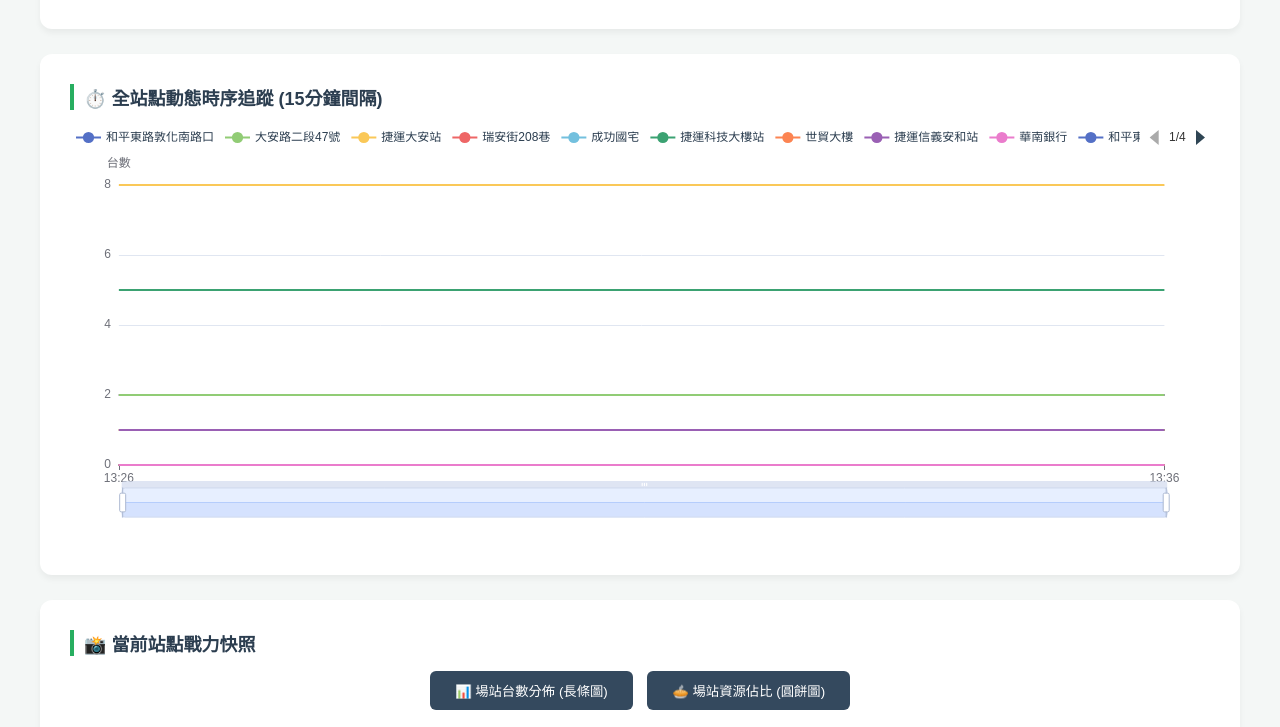
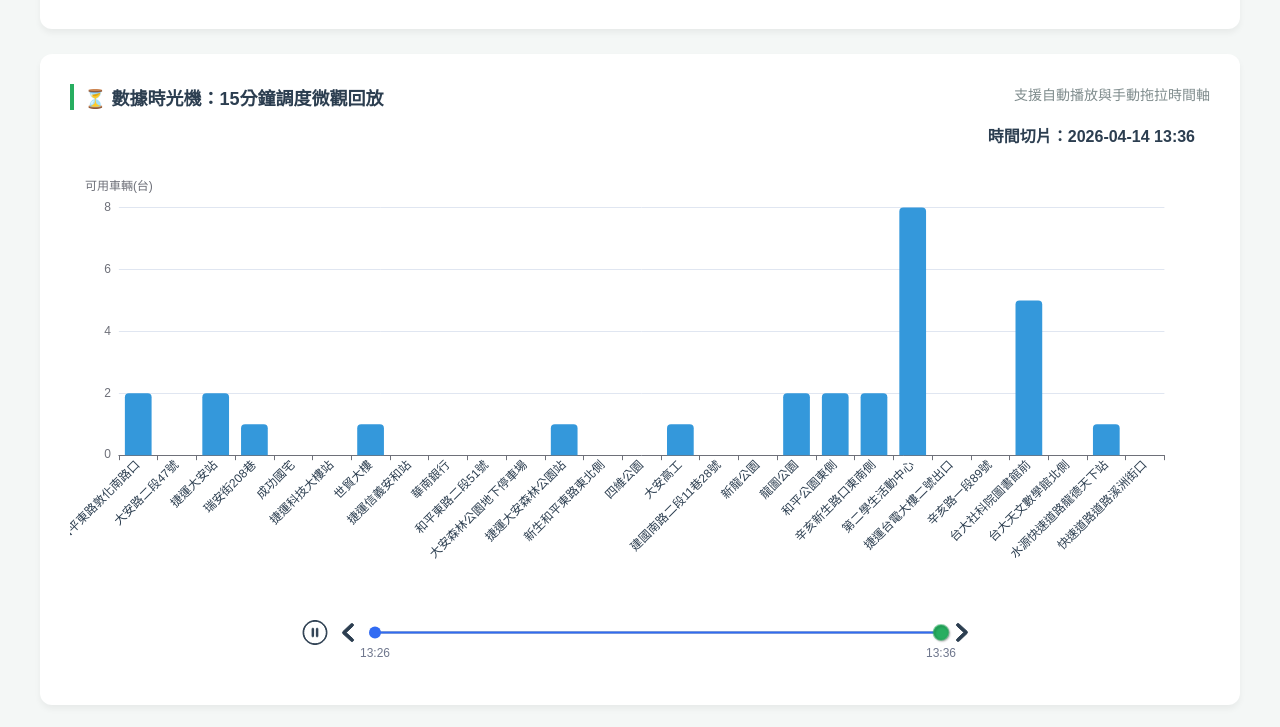
Before and after one commit to a13a5510-ctrl/moovo-tracker, a plain HTML site: page index.html in a window 1280 px wide. Shown: the part 522-1249 px from the top of the page. Drawn offline with nearby package versions, Linux system fonts and the light colour scheme.

Commit message:
Update index.html

```diff
--- a/index.html
+++ b/index.html
@@ -43,7 +43,9 @@
         .chart-controls button:hover { opacity: 0.8; }
         .chart-container { height: 500px; width: 100%; }
         .trend-container { height: 400px; width: 100%; margin-bottom: 20px; }
-        .section-title { font-size: 18px; font-weight: bold; border-left: 4px solid var(--accent-color); padding-left: 10px; margin-bottom: 15px; }
+        /* 時光機圖表專屬高度 */
+        .timeline-container { height: 550px; width: 100%; }
+        .section-title { font-size: 18px; font-weight: bold; border-left: 4px solid var(--accent-color); padding-left: 10px; margin-bottom: 15px; display: flex; justify-content: space-between;}
         .footer { text-align: center; font-size: 13px; color: var(--text-muted); margin-top: 20px; padding-bottom: 20px;}
     </style>
 </head>
@@ -93,7 +95,15 @@
         </div>
 
         <div class="chart-section">
-            <div class="section-title">⏱️ 全站點動態時序追蹤 (15分鐘間隔)</div>
+            <div class="section-title">
+                <span>⏳ 數據時光機：15分鐘調度微觀回放</span>
+                <span style="font-size: 14px; font-weight: normal; color: var(--text-muted);">支援自動播放與手動拖拉時間軸</span>
+            </div>
+            <div id="timeMachineChart" class="timeline-container"></div>
+        </div>
+
+        <div class="chart-section">
+            <div class="section-title">宏觀：全站點動態時序追蹤 (24小時總覽)</div>
             <div id="trendChart" class="trend-container"></div>
         </div>
 
@@ -114,6 +124,7 @@
     <script>
         let snapshotChartInst = null;
         let trendChartInst = null;
+        let timeMachineInst = null; // 新增時光機實例
         let latestData = [];
         let trendHistory = [];
         let currentSnapshotType = 'bar';
@@ -141,7 +152,13 @@
             const isDark = htmlTag.getAttribute('data-theme') === 'dark';
             if (isDark) { htmlTag.removeAttribute('data-theme'); btn.innerText = '🌓 切換深色模式'; }
             else { htmlTag.setAttribute('data-theme', 'dark'); btn.innerText = '☀️ 切換淺色模式'; }
-            if (latestData.length > 0) { renderSnapshotChart(currentSnapshotType); renderTrendChart(); }
+
+            // 重繪所有圖表以適應深淺色
+            if (latestData.length > 0) renderSnapshotChart(currentSnapshotType);
+            if (trendHistory.length > 0) {
+                renderTrendChart();
+                renderTimeMachineChart();
+            }
         }
 
         async function init() {
@@ -159,32 +176,89 @@
                 try {
                     const resTrend = await fetch('./history_trend.json?t=' + ts);
                     trendHistory = await resTrend.json();
-                } catch(e) { console.warn("尚未建立歷史趨勢檔案，將於下次 15 分鐘排程後自動生成。"); }
+                } catch(e) { console.warn("尚未建立歷史趨勢檔案"); }
 
                 renderSnapshotChart('bar');
-                if(trendHistory.length > 0) renderTrendChart();
+                if(trendHistory.length > 0) {
+                    renderTrendChart();
+                    renderTimeMachineChart(); // 啟動時光機
+                }
 
             } catch (err) { console.error("加載失敗", err); }
         }
 
+        // 🌟 核心魔法：數據時光機 (動態時間軸圖表)
+        function renderTimeMachineChart() {
+            const chartDom = document.getElementById('timeMachineChart');
+            const isDark = document.documentElement.getAttribute('data-theme') === 'dark';
+            if (timeMachineInst) timeMachineInst.dispose();
+            timeMachineInst = echarts.init(chartDom, isDark ? 'dark' : null);
+
+            // 提取時間節點 (HH:MM) 作為播放器的刻度
+            const timeLabels = trendHistory.map(item => item.time.split(' ')[1]);
+            const stations = Object.keys(trendHistory[0].data);
+            const textColor = isDark ? '#ecf0f1' : '#2c3e50';
+
+            // 建立每個時間點的「影格」數據
+            const optionsArray = trendHistory.map(historyPoint => {
+                return {
+                    title: { text: `時間切片：${historyPoint.time}` },
+                    series: [{
+                        data: stations.map(station => historyPoint.data[station] ? historyPoint.data[station].bikes : 0)
+                    }]
+                };
+            });
+
+            // 播放器基礎設定
+            const baseOption = {
+                backgroundColor: 'transparent',
+                timeline: {
+                    axisType: 'category',
+                    autoPlay: true,           // 預設自動播放
+                    playInterval: 1500,       // 每個影格停留 1.5 秒
+                    data: timeLabels,
+                    label: { color: textColor },
+                    controlStyle: { color: textColor, borderColor: textColor },
+                    lineStyle: { color: '#7f8c8d' },
+                    checkpointStyle: { color: '#27ae60', borderColor: 'rgba(39, 174, 96, 0.5)' },
+                    bottom: 10
+                },
+                title: { textStyle: { color: textColor, fontSize: 16 }, top: 0, right: 10 },
+                tooltip: { trigger: 'axis', axisPointer: { type: 'shadow' } },
+                grid: { left: '3%', right: '4%', bottom: '20%', top: '15%', containLabel: true },
+                xAxis: {
+                    type: 'category',
+                    data: stations,
+                    axisLabel: { interval: 0, rotate: 45, color: textColor }
+                },
+                yAxis: { type: 'value', name: '可用車輛(台)' },
+                series: [{
+                    type: 'bar',
+                    itemStyle: { color: '#3498db', borderRadius: [4, 4, 0, 0] },
+                    // 加上動畫效果
+                    animationDurationUpdate: 800,
+                    animationEasingUpdate: 'quinticInOut'
+                }]
+            };
+
+            timeMachineInst.setOption({
+                baseOption: baseOption,
+                options: optionsArray
+            });
+        }
+
+        // 宏觀折線圖
         function renderTrendChart() {
             const chartDom = document.getElementById('trendChart');
             const isDark = document.documentElement.getAttribute('data-theme') === 'dark';
             if (trendChartInst) trendChartInst.dispose();
             trendChartInst = echarts.init(chartDom, isDark ? 'dark' : null);
 
-            // 提取時間軸
             const times = trendHistory.map(item => item.time.split(' ')[1]);
-
-            // 提取所有站點名稱
             const stations = Object.keys(trendHistory[0].data);
 
-            // 建立折線圖 series
             const seriesData = stations.map(station => ({
-                name: station,
-                type: 'line',
-                smooth: true,
-                symbol: 'none',
+                name: station, type: 'line', smooth: true, symbol: 'none',
                 data: trendHistory.map(item => item.data[station] ? item.data[station].bikes : 0)
             }));
 
@@ -192,15 +266,16 @@
                 backgroundColor: 'transparent',
                 tooltip: { trigger: 'axis' },
                 legend: { type: 'scroll', top: 0, textStyle: { color: isDark ? '#ecf0f1' : '#2c3e50' } },
-                grid: { left: '3%', right: '4%', bottom: '10%', containLabel: true },
+                grid: { left: '3%', right: '4%', bottom: '15%', containLabel: true },
                 xAxis: { type: 'category', boundaryGap: false, data: times },
                 yAxis: { type: 'value', name: '台數' },
-                dataZoom: [{ type: 'inside', start: 0, end: 100 }, { start: 0, end: 100 }], // 支援縮放
+                dataZoom: [{ type: 'inside', start: 0, end: 100 }, { start: 0, end: 100 }],
                 series: seriesData
             };
             trendChartInst.setOption(option);
         }
 
+        // 當前快照圖
         function renderSnapshotChart(type) {
             currentSnapshotType = type;
             const chartDom = document.getElementById('snapshotChart');
@@ -237,6 +312,7 @@
         window.addEventListener('resize', function() {
             if (snapshotChartInst) snapshotChartInst.resize();
             if (trendChartInst) trendChartInst.resize();
+            if (timeMachineInst) timeMachineInst.resize();
         });
         init();
     </script>
```
